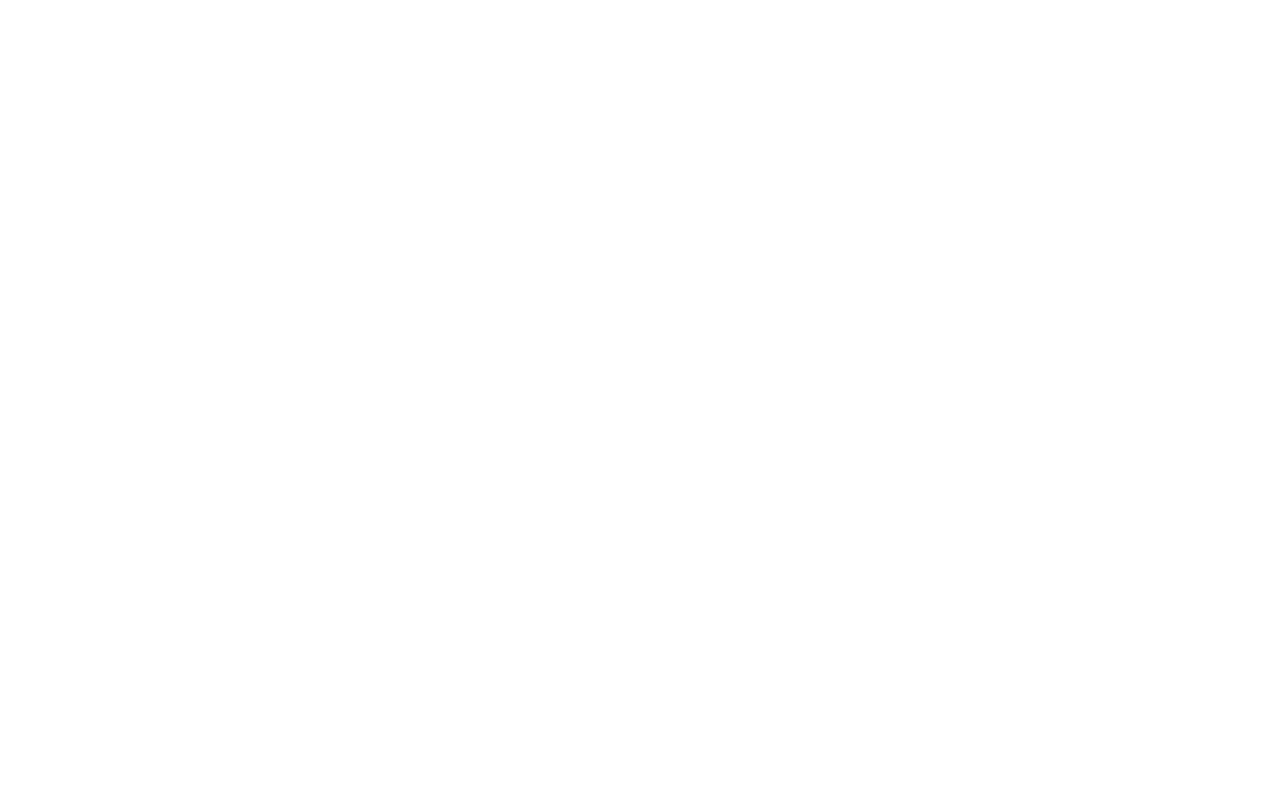
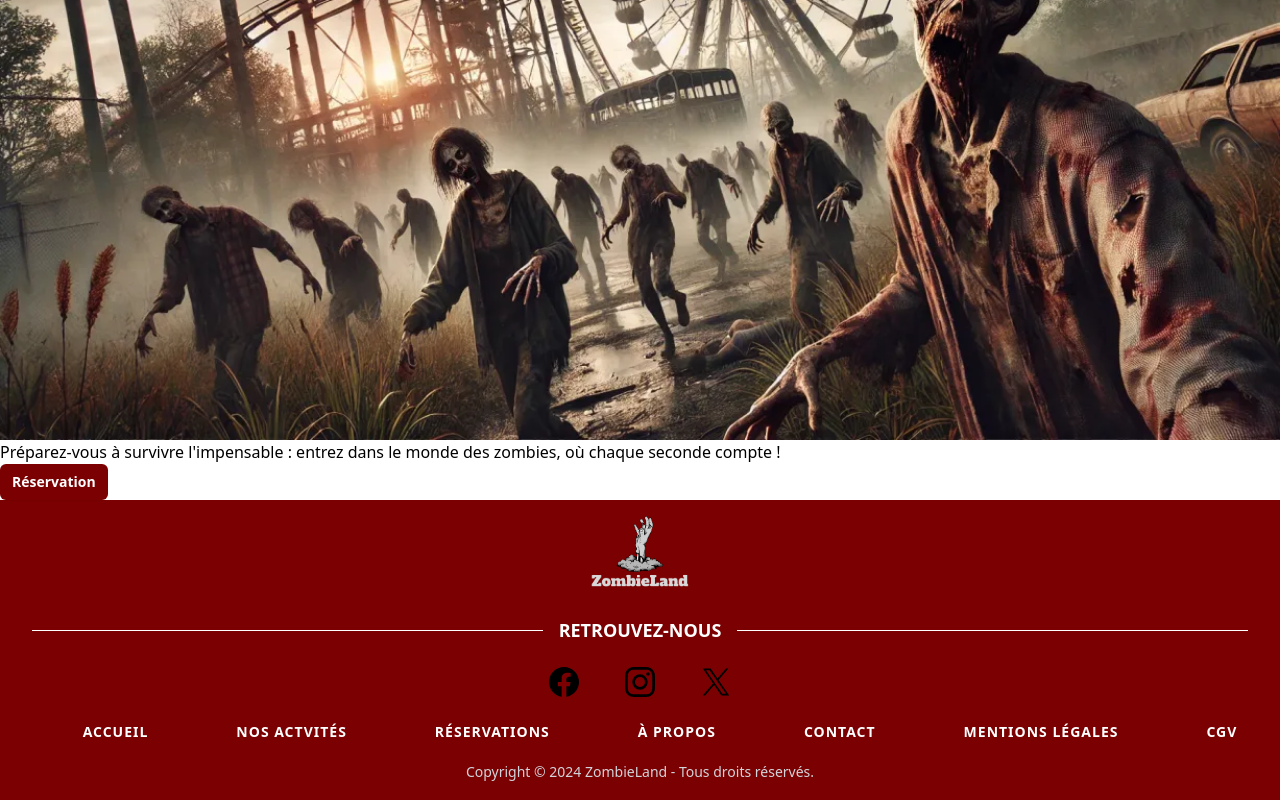
Before and after one commit to Camille-ldt/ZombieLand-front, a React (Vite) app: page / in a window 1280 px wide. Shown: the part 355-1155 px from the top of the page. Before the commit the page ends 800 px from the top, so only its background shows below. Built offline with nearby package versions, Linux system fonts and the light colour scheme.

Commit message:
Integration footer et HomePage V1

```diff
--- a/package.json
+++ b/package.json
@@ -16,6 +16,7 @@
   },
   "devDependencies": {
     "@biomejs/biome": "1.9.4",
+    "@headlessui/tailwindcss": "^0.2.1",
     "@types/react": "^18.3.11",
     "@types/react-dom": "^18.3.1",
     "@vitejs/plugin-react": "^4.3.3",
--- a/src/App.tsx
+++ b/src/App.tsx
@@ -1,13 +1,15 @@
 import Navbar from "./components/Navbar";
 import Footer from "./components/Footer";
+import HomePage from "./Pages/HomePage";
+
 
 const App = () => {
   return (
     <>
       <Navbar />
-      {/* <Footer /> */}
+      <HomePage />
+      <Footer />
     </>
   )
 }
-
 export default App;
--- /dev/null
+++ b/src/Pages/HomePage.tsx
@@ -0,0 +1,27 @@
+
+import MyImage from '../assets/img/zombie-accueil.webp';
+import Button from '../components/Button';
+
+
+
+const HomePage = () => {
+  return (
+
+    <div>
+        <img
+        src={MyImage}
+        alt="Image principale de la page"
+        className="w-full h-auto"
+        />
+        <p>Préparez-vous à survivre l'impensable : entrez dans le monde des zombies, où chaque seconde compte !</p>
+        <Button>Réservation</Button>
+    </div>
+
+  );
+
+};
+
+
+
+
+export default HomePage;
--- /dev/null
+++ b/src/components/Button.tsx
@@ -0,0 +1,16 @@
+interface ButtonProps {
+    children: string
+}
+
+const Button = ({children}: ButtonProps) => {
+    return (
+        <button
+            type="button"
+            className="transform transition-transform duration-400 hover:scale-110 relative inline-flex items-center rounded-md bg-red-primary px-3 py-2 text-sm font-semibold text-white shadow-sm hover:bg-red-secondary focus-visible:outline focus-visible:outline-2 focus-visible:outline-offset-2 focus-visible:outline-indigo-500"
+        >
+            {children}
+        </button>
+    )
+}
+
+export default Button;
--- a/src/components/Footer.tsx
+++ b/src/components/Footer.tsx
@@ -1,17 +1,31 @@
+import { SVGProps } from "react";
+
+// Interface pour définir la structure d'un élément de footer
+// Interface for defining the structure of a footer item
 interface FooterItem {
-    name: string;
-    href: string;
+  name: string;
+  href: string;
+  icon?: (props: SVGProps<SVGSVGElement>) => JSX.Element;
 }
 
+// Interface pour définir la structure principale du footer
+// Interface for defining the main structure of the footer
+interface Footer {
+  main: FooterItem[];
+  social: FooterItem[];
+}
 
+// Contenu du footer avec les liens de navigation et les liens vers les réseaux sociaux
+// Content of the footer with navigation and social links
 const footer: FooterItem[] = {
     main: [
-      { name: 'About', href: '#' },
-      { name: 'Blog', href: '#' },
-      { name: 'Jobs', href: '#' },
-      { name: 'Press', href: '#' },
-      { name: 'Accessibility', href: '#' },
-      { name: 'Partners', href: '#' },
+      { name: 'Accueil', href: '#' },
+      { name: 'Nos actvités', href: '#' },
+      { name: 'Réservations', href: '#' },
+      { name: 'À propos', href: '#' },
+      { name: 'Contact', href: '#' },
+      { name: 'Mentions légales', href: '#' },
+      { name: 'CGV', href: '#' },
     ],
     social: [
       {
@@ -49,56 +63,44 @@
           </svg>
         ),
       },
-      {
-        name: 'GitHub',
-        href: '#',
-        icon: (props) => (
-          <svg fill="currentColor" viewBox="0 0 24 24" {...props}>
-            <path
-              fillRule="evenodd"
-              d="M12 2C6.477 2 2 6.484 2 12.017c0 4.425 2.865 8.18 6.839 9.504.5.092.682-.217.682-.483 0-.237-.008-.868-.013-1.703-2.782.605-3.369-1.343-3.369-1.343-.454-1.158-1.11-1.466-1.11-1.466-.908-.62.069-.608.069-.608 1.003.07 1.531 1.032 1.531 1.032.892 1.53 2.341 1.088 2.91.832.092-.647.35-1.088.636-1.338-2.22-.253-4.555-1.113-4.555-4.951 0-1.093.39-1.988 1.029-2.688-.103-.253-.446-1.272.098-2.65 0 0 .84-.27 2.75 1.026A9.564 9.564 0 0112 6.844c.85.004 1.705.115 2.504.337 1.909-1.296 2.747-1.027 2.747-1.027.546 1.379.202 2.398.1 2.651.64.7 1.028 1.595 1.028 2.688 0 3.848-2.339 4.695-4.566 4.943.359.309.678.92.678 1.855 0 1.338-.012 2.419-.012 2.747 0 .268.18.58.688.482A10.019 10.019 0 0022 12.017C22 6.484 17.522 2 12 2z"
-              clipRule="evenodd"
-            />
-          </svg>
-        ),
-      },
-      {
-        name: 'YouTube',
-        href: '#',
-        icon: (props) => (
-          <svg fill="currentColor" viewBox="0 0 24 24" {...props}>
-            <path
-              fillRule="evenodd"
-              d="M19.812 5.418c.861.23 1.538.907 1.768 1.768C21.998 8.746 22 12 22 12s0 3.255-.418 4.814a2.504 2.504 0 0 1-1.768 1.768c-1.56.419-7.814.419-7.814.419s-6.255 0-7.814-.419a2.505 2.505 0 0 1-1.768-1.768C2 15.255 2 12 2 12s0-3.255.417-4.814a2.507 2.507 0 0 1 1.768-1.768C5.744 5 11.998 5 11.998 5s6.255 0 7.814.418ZM15.194 12 10 15V9l5.194 3Z"
-              clipRule="evenodd"
-            />
-          </svg>
-        ),
-      },
     ],
   }
 
   const Footer = () => {
 
     return (
-      <footer className="bg-gray-900">
-        <div className="mx-auto max-w-7xl overflow-hidden px-6 py-20 sm:py-24 lg:px-8">
-          <nav aria-label="Footer" className="-mb-6 flex flex-wrap justify-center gap-x-12 gap-y-3 text-sm/6">
-            {navigation.main.map((item) => (
-              <a key={item.name} href={item.href} className="text-gray-400 hover:text-white">
+      <footer className="bg-red-primary my-0">
+        <div className="mx-auto max-w-7xl overflow-hidden px-6 py-4 sm:py-4 lg:px-8">
+          <div className="flex justify-center items-center">
+        <img className="h-20 w-auto" src="src/assets/img/logo.png" alt="Logo" />
+        </div>
+          {/* Section title */}
+          <div className="flex items-center mt-5">
+
+        <div className="flex-grow border-t border-white"></div>
+          <p className="mx-4 text-center text-lg text-white uppercase font-semibold">Retrouvez-nous</p>
+        <div className="flex-grow border-t border-white"></div>
+        </div>
+
+        {/* Social media icons */}
+          <div className=" mt-5 mb-5 flex justify-center gap-x-10">
+            {footer.social.map((item) => (
+              <a key={item.name} href={item.href} className="transform transition-transform duration-200 hover:scale-150 text-dark">
+                <span className="sr-only">{item.name}</span>
+                <item.icon aria-hidden="true" className="h-9 w-9" />
+              </a>
+            ))}
+          </div>
+          <nav aria-label="Footer" className="footer-link -mb-6 flex flex-wrap justify-center gap-x-12 gap-y-3 text-sm/6 uppercase font-semibold">
+
+          {/* Footer navigation links */}
+            {footer.main.map((item) => (
+              <a key={item.name} href={item.href} className="text-white">
                 {item.name}
               </a>
             ))}
           </nav>
-          <div className="mt-16 flex justify-center gap-x-10">
-            {navigation.social.map((item) => (
-              <a key={item.name} href={item.href} className="text-gray-400 hover:text-gray-300">
-                <span className="sr-only">{item.name}</span>
-                <item.icon aria-hidden="true" className="h-6 w-6" />
-              </a>
-            ))}
-          </div>
-          <p className="mt-10 text-center text-sm/6 text-gray-400">&copy; 2024 Your Company, Inc. All rights reserved.</p>
+          <p className="mt-10 text-center text-sm/6 text-gray-300">Copyright &copy; 2024 ZombieLand - Tous droits réservés.</p>
         </div>
       </footer>
     )
--- a/src/components/Navbar.tsx
+++ b/src/components/Navbar.tsx
@@ -1,12 +1,17 @@
 import { Disclosure, DisclosureButton, DisclosurePanel, Menu, MenuItems } from '@headlessui/react';
 import { Bars3Icon,  XMarkIcon } from '@heroicons/react/24/outline';
+import Button from './Button';
 
+// Interface pour définir la structure d'un élément de navigation
+// Interface to define the structure pf a navigation item
 interface NavigationItem {
     name: string;
     href: string;
     current: boolean;
 };
 
+// Liste des éléments de navigation
+// List of navigation items
 const navigation: NavigationItem[] = [
     { name: 'Accueil', href: '#', current: true },
     { name: 'Nos activités', href: '#', current: false },
@@ -14,25 +19,44 @@
     { name: 'À propos', href: '#', current: false },
 ];
 
+// Fonction utilitaire pour concaténer les classes conditionnelles
+// Utility function to concatenate conditional classes
 function classNames(...classes) {
     return classes.filter(Boolean).join(' ')
 }
+
+// Composant Navbar
+// Navbar component
 const Navbar = () => {
 
     return (
         <Disclosure as="nav" className="bg-grey">
         <div className="mx-auto max-w-7xl px-4 sm:px-6 lg:px-8">
+          {/* Conteneur principal de la barre de navigation */}
+          {/* Main container for the navigation bar */}
           <div className="flex h-16 justify-between">
+
+            {/* Section de gauche contenant le logo et les éléments */}
+            {/* Left section containing the logo and navigations items */}
             <div className="flex">
+
+              {/* Bouton de menu mobile, visible seulement sur petits écrans */}
+              {/* Mobile menu button, visible only a small screens */}
               <div className="-ml-2 mr-2 flex items-center md:hidden">
-                {/* Mobile menu button */}
                 <DisclosureButton className="group relative inline-flex items-center justify-center rounded-md p-2 text-white hover:text-white focus:outline-none focus:ring-2 focus:ring-inset focus:ring-white">
                   <span className="absolute -inset-0.5" />
                   <span className="sr-only">Open main menu</span>
+                  {/* Icône du menu "hamburger" pour ouvrir le menu */}
+                  {/* "Hanburger" menu icon to open the menu */}
                   <Bars3Icon aria-hidden="true" className="block h-6 w-6 group-data-[open]:hidden" />
+                  {/* Icône "X" pour fermer le menu lorsque le menu est ouvert */}
+                  {/* "X" icon to close the menu when it's open */}
                   <XMarkIcon aria-hidden="true" className="hidden h-6 w-6 group-data-[open]:block" />
                 </DisclosureButton>
               </div>
+
+              {/* Logo du site */}
+              {/* Website logo */}
               <div className="flex flex-shrink-0 items-center">
                 <img
                   alt="Logo"
@@ -40,7 +64,10 @@
                   className="h-11 w-auto "
                 />
               </div>
-              <div className="hidden md:ml-6 md:flex md:items-center md:space-x-4">
+
+              {/* Menu navigation visible sur les écrans moyens et grands */}
+              {/* Navigation menu visible on medium and large screens */}
+              <div className="navigation hidden md:ml-6 md:flex md:items-center md:space-x-4">
 
                 {navigation.map((item: NavigationItem) => (
                   <a
@@ -48,7 +75,7 @@
                     href={item.href}
                     aria-current={item.current ? 'page' : undefined}
                     className={classNames(
-                      item.current ? 'text-white' : 'text-white hover:bg-gray-700 hover:text-white',
+                      item.current ? 'text-white' : 'text-white',
                       'rounded-md px-3 py-2 text-sm font-medium',
                     )}
                   >
@@ -57,22 +84,23 @@
                 ))}
               </div>
             </div>
+
+            {/* Section de droite contenant les boutons Réservation et Connexion */}
+            {/* Right section containing the Reservation ang Login buttons */}
             <div className="flex items-center gap-3">
               {/* <div className="flex-shrink-0 "> */}
-                <button
-                  type="button"
-                  className="relative inline-flex items-center rounded-md bg-red-primary px-3 py-2 text-sm font-semibold text-white shadow-sm hover:bg-black focus-visible:outline focus-visible:outline-2 focus-visible:outline-offset-2 focus-visible:outline-indigo-500"
-                >
-                  Réservation
-                </button>
 
-                <button
-                  type="button"
-                  className="relative inline-flex items-center rounded-md bg-red-primary px-3 py-2 text-sm font-semibold text-white shadow-sm hover:bg-black focus-visible:outline focus-visible:outline-2 focus-visible:outline-offset-2 focus-visible:outline-indigo-500"
-                >
-                  Connexion
-                </button>
-              {/* </div> */}
+              {/* Bouton Réservation */}
+              {/* Reservation button */}
+                <Button>Réservation</Button>
+
+                {/* Bouton Connexion */}
+                {/* Login button */}
+                <Button>Connexion</Button>
+
+
+              {/* Menu utilisateur pour les actions de connexion, affiché uniquement sur les écrans moyens et grands */}
+              {/* User menu for login actions, displayed only on medium */}
               <div className="hidden md:ml-4 md:flex md:flex-shrink-0 md:items-center">
 
                 <Menu as="div" className="relative ml-3">
@@ -81,7 +109,8 @@
                     transition
                     className="absolute right-0 z-10 mt-2 w-48 origin-top-right rounded-md bg-white py-1 shadow-lg ring-1 ring-black ring-opacity-5 transition focus:outline-none data-[closed]:scale-95 data-[closed]:transform data-[closed]:opacity-0 data-[enter]:duration-200 data-[leave]:duration-75 data-[enter]:ease-out data-[leave]:ease-in"
                   >
-
+                  {/* MenuItems est vide ici mais peut contenir des options de menu utilisateur  */}
+                  {/* MenuItems is empty here but can contain user menu options */}
                   </MenuItems>
                 </Menu>
               </div>
@@ -89,8 +118,10 @@
           </div>
         </div>
 
+        {/* Menu mobile affiché dans un panneau repliable */}
+        {/* Mobile menu displayed in a collapsible panel */}
         <DisclosurePanel className="md:hidden">
-          <div className="space-y-1 px-2 pb-3 pt-2 sm:px-3">
+          <div className="navigation-mobile space-y-1 px-2 pb-3 pt-2 sm:px-3">
             {navigation.map((item) => (
               <DisclosureButton
                 key={item.name}
--- a/src/index.css
+++ b/src/index.css
@@ -2,3 +2,42 @@
 @tailwind base;
 @tailwind components;
 @tailwind utilities;
+
+/* Animation underline pour les link de la barre de navigation Desktop */
+@layer utilities {
+    .navigation a {
+        @apply relative ml-10 font-bold tracking-[1px] hover:text-white
+    }
+    .navigation a::after {
+        @apply content-[''] bg-red-primary h-[3px] w-[0%] left-0 -bottom-[5px] rounded-xl absolute duration-300
+    }
+    .navigation a:hover::after {
+        @apply w-[100%]
+    }
+  }
+
+  /* Animation underline pour les link de la barre de navigation Mobile */
+  @layer utilities {
+    .navigation-mobile a {
+        @apply relative ml-10 font-bold tracking-[1px] hover:text-white
+    }
+    .navigation-mobile a::after {
+        @apply content-[''] bg-red-primary h-[3px] w-[0%] left-0 -bottom-[5px] rounded-xl absolute duration-300
+    }
+    .navigation-mobile a:hover::after {
+        @apply w-[20%]
+    }
+  }
+
+  /* Animation underline pour les link du footer */
+  @layer utilities {
+    .footer-link a {
+        @apply relative ml-10 font-bold tracking-[1px] hover:text-white
+    }
+    .footer-link a::after {
+        @apply content-[''] bg-black h-[3px] w-[0%] left-0 -bottom-[5px] rounded-xl absolute duration-300
+    }
+    .footer-link a:hover::after {
+        @apply w-[100%]
+    }
+  }
--- a/tailwind.config.js
+++ b/tailwind.config.js
@@ -5,6 +5,7 @@
     "./index.html",
     "./src/**/*.{js,ts,jsx,tsx}",
   ],
+
   theme: {
 
     extend: {
@@ -24,6 +25,9 @@
         body: ["Gentium Book Basic, sans serif"],
       },
     },
+
   },
-  plugins: [],
+  plugins: [
+    require('@headlessui/tailwindcss'),
+  ],
 }
```
Also changed, not shown: 1 other file (tests, documents, lock files or other folders).
